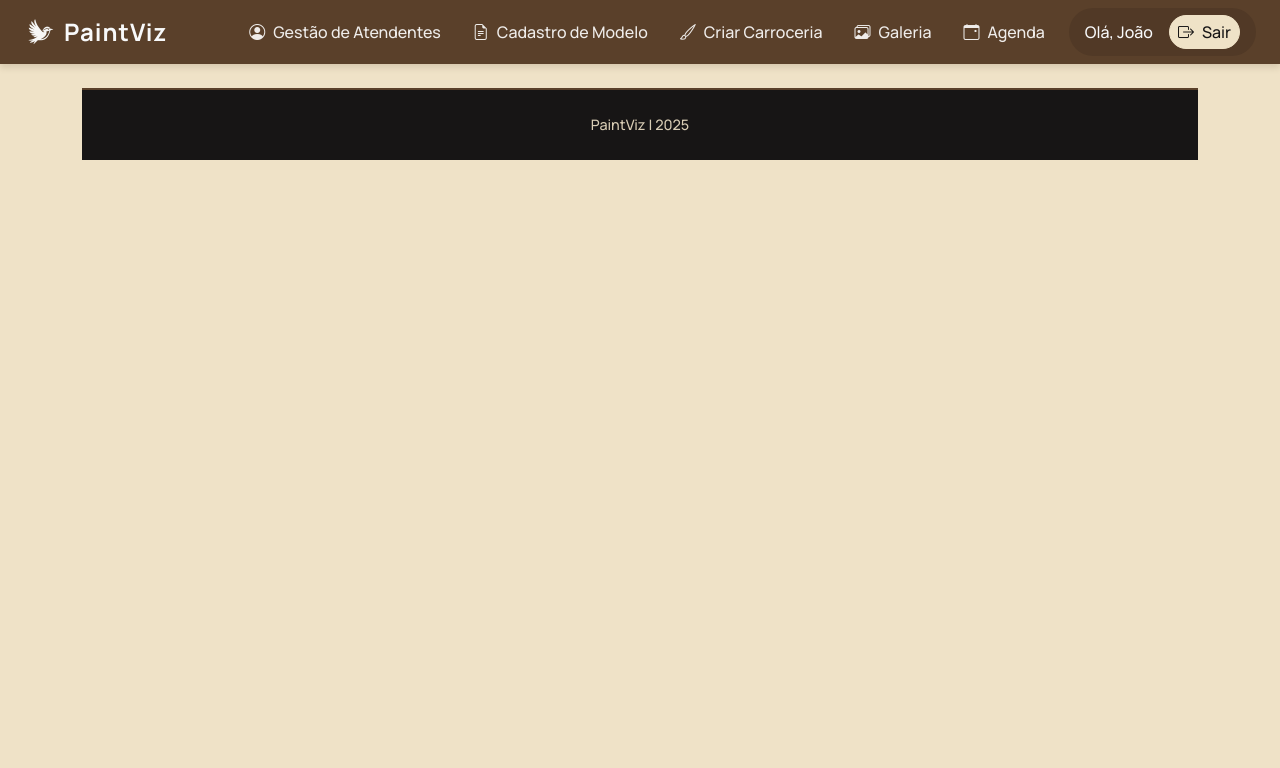
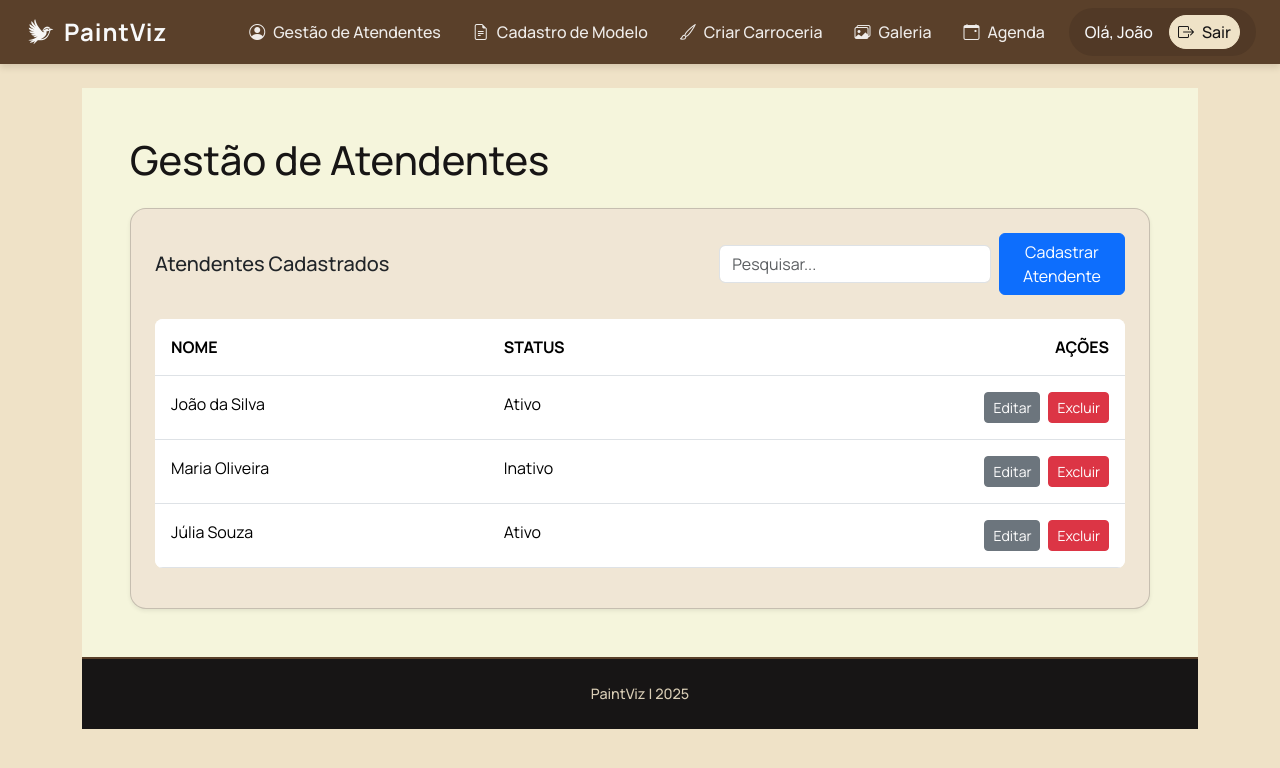
Before and after one commit to nicjulek/paintviz-front, a React (Create React App) app: page /gestaoatendentes in a window 1280 px wide. Shown: the top 768 px of the page. Built offline with nearby package versions, Linux system fonts and the light colour scheme.

Commit message:
Protótipo de tela de Gestão de Atendentes

```diff
--- a/src/App.tsx
+++ b/src/App.tsx
@@ -6,6 +6,7 @@ import Agenda from './pages/Agenda';
 import Header from './components/Header/Header';
 import { User } from "./types/types";
 import Footer from './components/Footer/Footer';
+import GestaoAtendentes from './pages/GestaoAtendentes';
 
 const testeUser: User = {
   name: "João",
@@ -21,6 +22,7 @@ const App: React.FC = () => {
           <Route path="/" element={<Pintura />} />
           <Route path="/galeria" element={<Galeria />} />
           <Route path="/agenda" element={<Agenda />} />
+          <Route path="/gestaoatendentes" element={<GestaoAtendentes/>} />
         </Routes>
         <Footer />
       </div>
--- a/src/components/Header/Header.tsx
+++ b/src/components/Header/Header.tsx
@@ -45,7 +45,7 @@ const Header: React.FC<HeaderProps> = ({ user, onLogout }) => {
 
   const adminLinks = (
     <>
-      <Link className="nav-link text-light d-flex align-items-center gap-2" to="/atendentes">
+      <Link className="nav-link text-light d-flex align-items-center gap-2" to="/gestaoatendentes">
         <i className="bi bi-person-circle"></i>
         Gestão de Atendentes
       </Link>
--- /dev/null
+++ b/src/pages/GestaoAtendentes.tsx
@@ -0,0 +1,88 @@
+import React from 'react';
+import Button from '../components/Button/Button';
+import "bootstrap/dist/css/bootstrap.min.css";
+
+const GestaoAtendentes: React.FC = () => {
+
+    const atendentes = [
+    { nome: "João da Silva", status: "Ativo" },
+    { nome: "Maria Oliveira", status: "Inativo" },
+    { nome: "Júlia Souza", status: "Ativo" },
+];
+
+    const handleCadastrarAtendente = () => {
+        // Lógica para abrir a tela de login
+    };
+
+    const handleEditar = (atendenteNome: string) => {
+        // Lógica para abrir o modal de edição
+    };
+
+    const handleExcluir = (atendenteNome: string) => {
+        // Lógica para confirmar a exclusão
+    };
+
+
+    return (
+        <div className="container-fluid p-5" style={{ backgroundColor: '#F5F5DC' }}>
+            <h1 className="mb-4">Gestão de Atendentes</h1>
+
+            <div className="card p-4 rounded-4 shadow-sm" style={{ backgroundColor: '#F0E6D5' }}>
+                <div className="d-flex justify-content-between align-items-center mb-4">
+                    <h2 className="mb-0 fs-5">Atendentes Cadastrados</h2>
+                    <div className="d-flex align-items-center">
+                        <input
+                            type="text"
+                            placeholder="Pesquisar..."
+                            className="form-control me-2"
+                        />
+                        <Button
+                            texto="Cadastrar Atendente"
+                            onClick={handleCadastrarAtendente}
+                            cor="primary"
+                            icone=""
+                        />
+                    </div>
+                </div>
+
+                <div className="table-responsive">
+                <table className="table table-hover bg-white rounded-3 overflow-hidden">
+                    <thead>
+                        <tr>
+                            <th className="p-3">NOME</th>
+                            <th className="p-3">STATUS</th>
+                            <th className="p-3 text-end">AÇÕES</th>
+                        </tr>
+                    </thead>
+                    <tbody>
+                        {atendentes.map((atendente, index) => (
+                            <tr key={index}>
+                                <td className="p-3">{atendente.nome}</td>
+                                <td className="p-3">{atendente.status}</td>
+                                <td className="p-3">
+                                    <div className="d-flex justify-content-end gap-2">
+                                        <Button
+                                            texto="Editar"
+                                            onClick={() => handleEditar(atendente.nome)}
+                                            cor="secondary"
+                                            tamanho="sm"
+                                        />
+                                        <Button
+                                            texto="Excluir"
+                                            onClick={() => handleExcluir(atendente.nome)}
+                                            cor="danger"
+                                            tamanho="sm"
+                                        />
+                                    </div>
+                                </td>
+                            </tr>
+                        ))}
+                    </tbody>
+                </table>
+            </div>
+            </div>
+        </div>
+    );
+};
+
+export default GestaoAtendentes;
```
